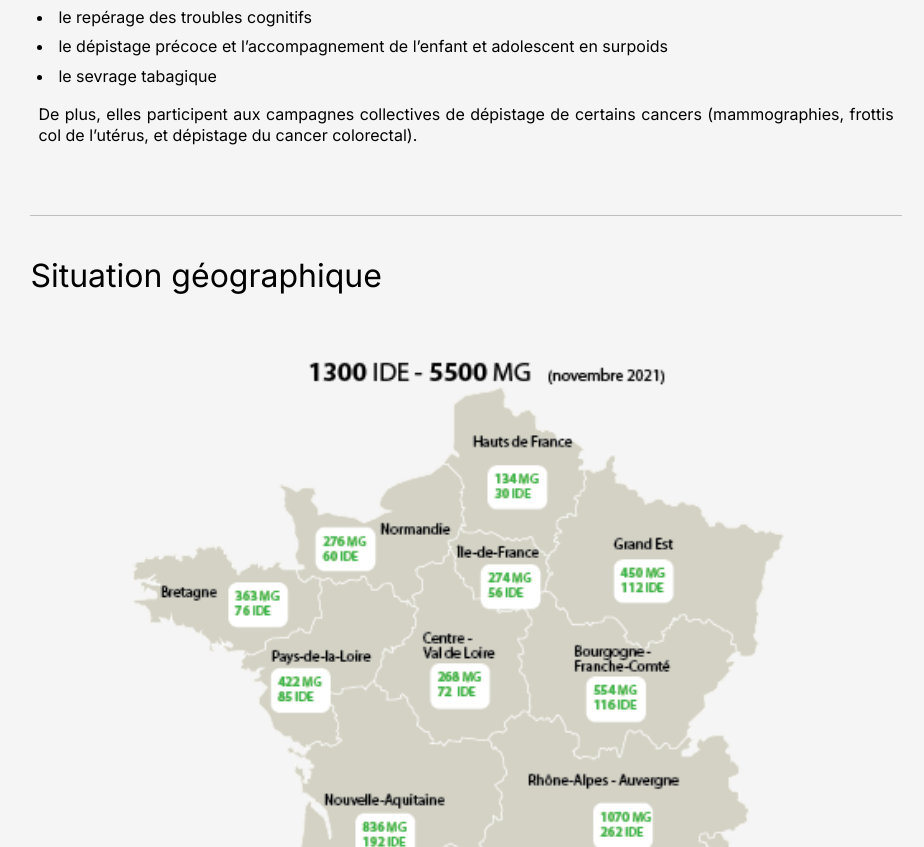
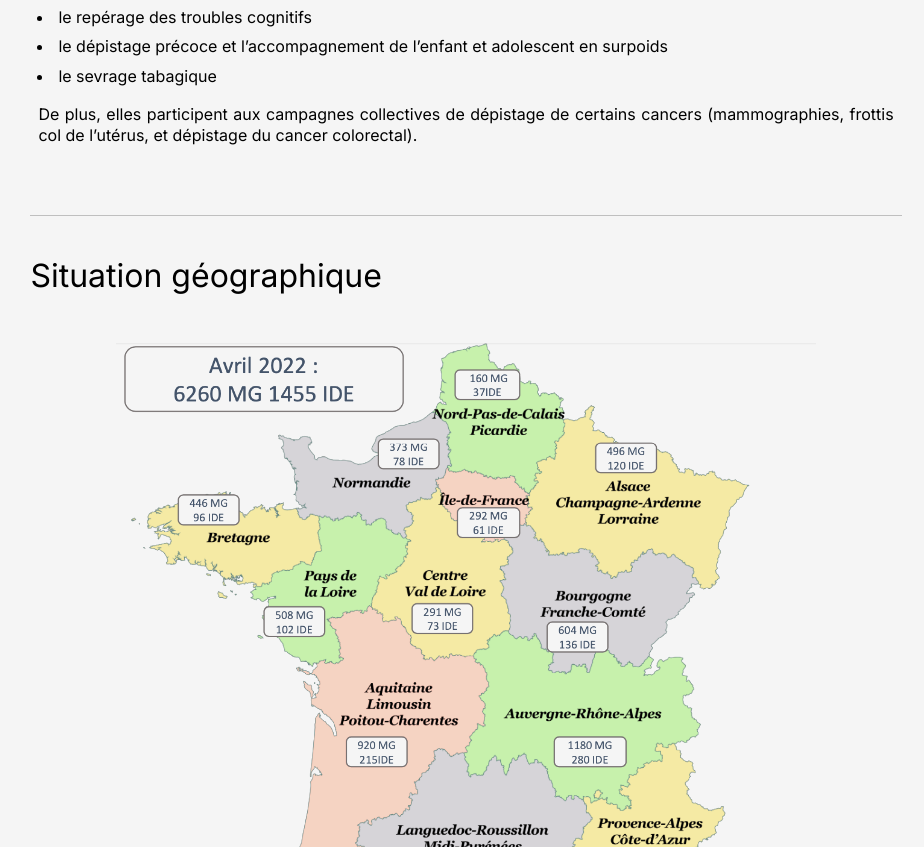
Before and after one commit to d0rianb/asalee.com, a plain HTML site: page index.html in a window 1280 px wide. Shown: the part 1953-2800 px from the top of the page, without its empty margins (174-1098 px from the left). Drawn offline with Linux system fonts and the light colour scheme.

Commit message:
Change map source

```diff
--- a/index.html
+++ b/index.html
@@ -136,7 +136,7 @@
         <section class="geo" id="geo">
             <h2 class="title center">Situation géographique</h2>
             <div class="container">
-                <img class="map" src="./resources/img/map-asalee.png" alt="map">
+                <img class="map" src="./resources/img/map-2022.png" alt="map">
             </div>
         </section>
         <hr>
--- a/style/main.scss
+++ b/style/main.scss
@@ -286,7 +286,6 @@ main {
         max-width: 1000px;
     }
 
-
     section {
         display: flex;
         flex-flow: column wrap;
@@ -495,7 +494,7 @@ main {
             width: 90vw;
             max-width: 700px;
             height: auto;
-            // aspect-ratio: 424/507;
+            mix-blend-mode: darken;
         }
     }
 
```
Also changed, not shown: idea.txt, resources/img/map-2022.png (added), style/main.css, 1 other file.
